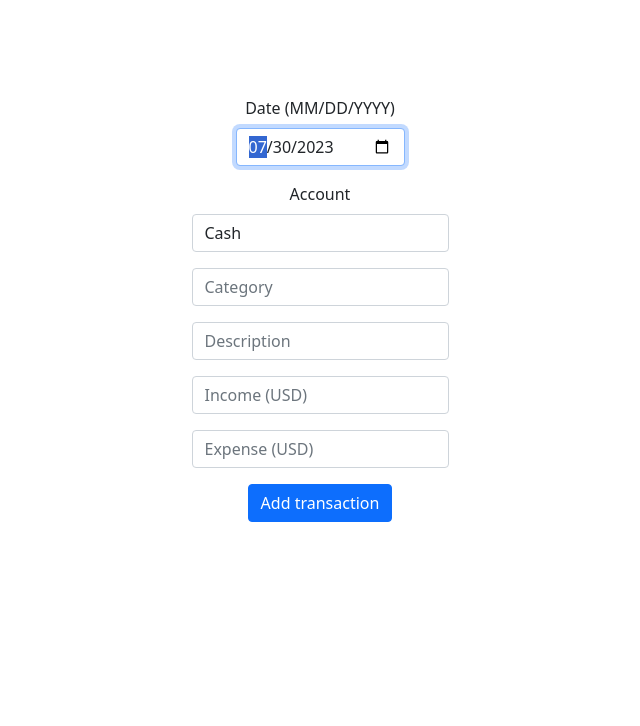
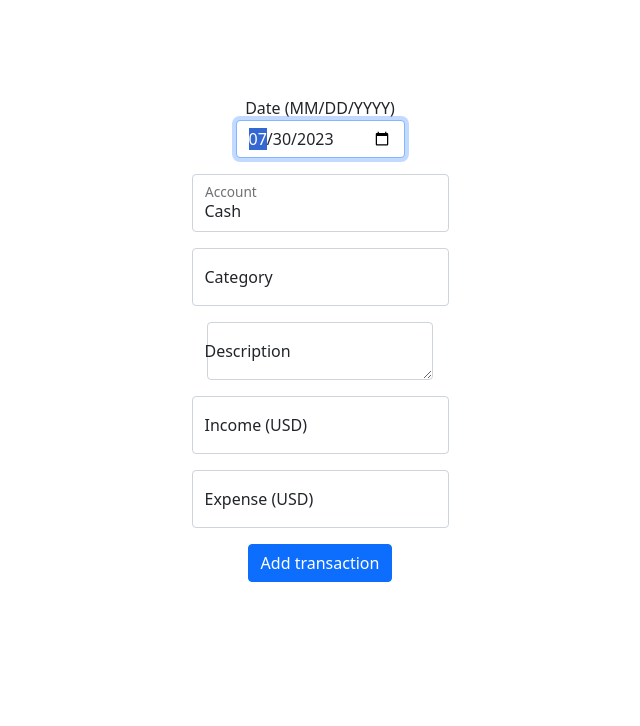
Before and after one commit to TeeraThew/CS50_Final_Project, a Flask app: page /add_transactions in a window 1280 px wide. Shown: the part 76-802 px from the top of the page, without its empty margins (320-960 px from the left). Before the commit the page ends 598 px from the top, so only its background shows below. Run offline with Flask 3, Linux system fonts and the light colour scheme; a user stored in the database is signed in.

Commit message:
Customize Form

```diff
--- a/static/scripts/add_transactions.js
+++ b/static/scripts/add_transactions.js
@@ -19,4 +19,40 @@ document.addEventListener('DOMContentLoaded', function() {
             padTo2Digits(date.getDate()),
         ].join('-');
     }
+
+
+    // Validate user input for adding transactions
+    let form = document.querySelector('add_transactions');
+    form.addEventListener('submit', function validateForm() {
+        // Get input data from the form
+        const date = document.querySelector('date');
+        const account = document.querySelector('account');
+        const category = document.querySelector('category');
+        const description = document.querySelector('description');
+        const income = document.querySelector('income');
+        const expense = document.querySelector('expense');
+
+        return false;
+
+        // If both income and expense inputs are empty
+        if (income == "" || expense == "")
+        {
+            alert("Please specify income and/or expense");
+            // e.preventDefault();
+            return false;
+        }
+
+        if (account == "")
+        {
+            alert("Please specify account");
+            return false;
+        }
+
+        if (income < 0 || expense < 0)
+        {
+            alert("income and expense must be nonnegative");
+            return false;
+        }
+
+    });
 });
--- a/static/styles.css
+++ b/static/styles.css
@@ -84,3 +84,7 @@ nav .navbar-brand .green {
 .center {
     margin: auto;
 }
+
+.center-form{
+    justify-content: center;
+}
--- a/templates/add_transactions.html
+++ b/templates/add_transactions.html
@@ -12,28 +12,32 @@
 {% endblock %}
 
 {% block main %}
-    <main class="container py-5 text-center">
-        <form action="/add_transactions" method="post" class="form-horizontal">
-            <div class="mb-3 form-group">
-                <label for="date" class="form-label">Date (MM/DD/YYYY)</label>
+    <main class="container py-5 d-flex justify-content-center">
+        <form id="add_transactions" action="/add_transactions" method="post" onsubmit="return validateForm()">
+            <div class="mb-3">
+                <label for="date">Date (MM/DD/YYYY)</label>
                 <input id="date" autocomplete="off" autofocus="" class="form-control w-auto center" name="date" placeholder="Date" type="date" required>
             </div>
-            <div class="mb-3 form-group">
-                <label for="account" class="form-label">Account</label>
+            <div class="form-floating mb-3">
                 <!-- Make this input an required input and set default value to "Cash" -->
                 <input id="account" autocomplete="off" class="form-control mx-auto w-auto" name="account" placeholder="Account" type="text" value="Cash" required>
+                <label for="account">Account</label>
             </div>
-            <div class="mb-3 form-group">
-                <input autocomplete="off" class="form-control mx-auto w-auto" name="category" placeholder="Category" type="text">
+            <div class="form-floating mb-3">
+                <input id="category" autocomplete="off" class="form-control mx-auto w-auto" name="category" placeholder="Category" type="text">
+                <label for="category">Category</label>
             </div>
-            <div class="mb-3 form-group">
-                <input autocomplete="off" class="form-control mx-auto w-auto" name="description" placeholder="Description" type="text">
+            <div class="form-floating mb-3">
+                <textarea autocomplete="off" class="form-control mx-auto w-auto" name="description" placeholder="Description" type="text"></textarea>
+                <label for="description">Description</label>
             </div>
-            <div class="mb-3 form-group">
-                <input autocomplete="off" class="form-control mx-auto w-auto" name="income" placeholder="Income (USD)" type="number">
+            <div class="form-floating mb-3">
+                <input autocomplete="off" class="form-control mx-auto w-auto" name="income" placeholder="Income (USD)" type="number" step="0.01" min="0">
+                <label for="income">Income (USD)</label>
             </div>
-            <div class="mb-3 form-group">
-                <input autocomplete="off" class="form-control mx-auto w-auto" name="expense" placeholder="Expense (USD)" type="number">
+            <div class="form-floating mb-3">
+                <input autocomplete="off" class="form-control mx-auto w-auto" name="expense" placeholder="Expense (USD)" type="number" step="0.01" min="0">
+                <label for="expense">Expense (USD)</label>
             </div>
             <button class="btn btn-primary" type="submit">Add transaction</button>
         </form>
```
Also changed, not shown: templates/login.html (+13 -9 lines), templates/register.html (+11 -6 lines), database.db, 3 other files.
